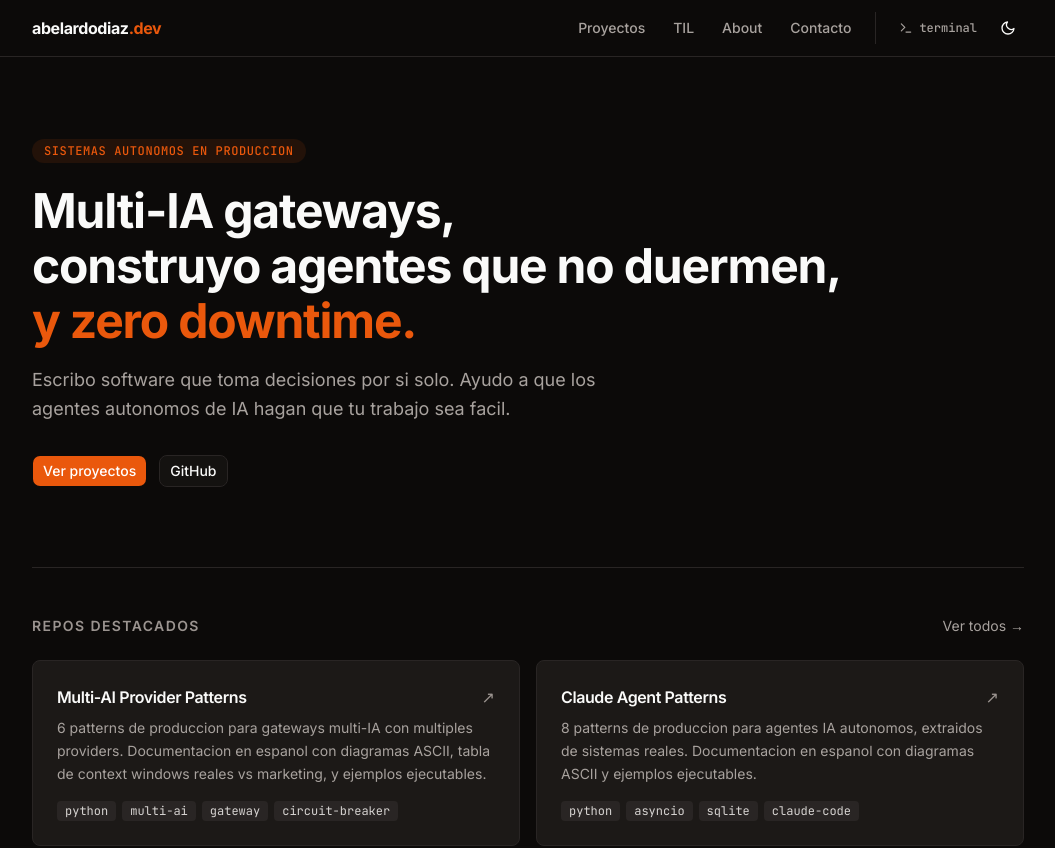
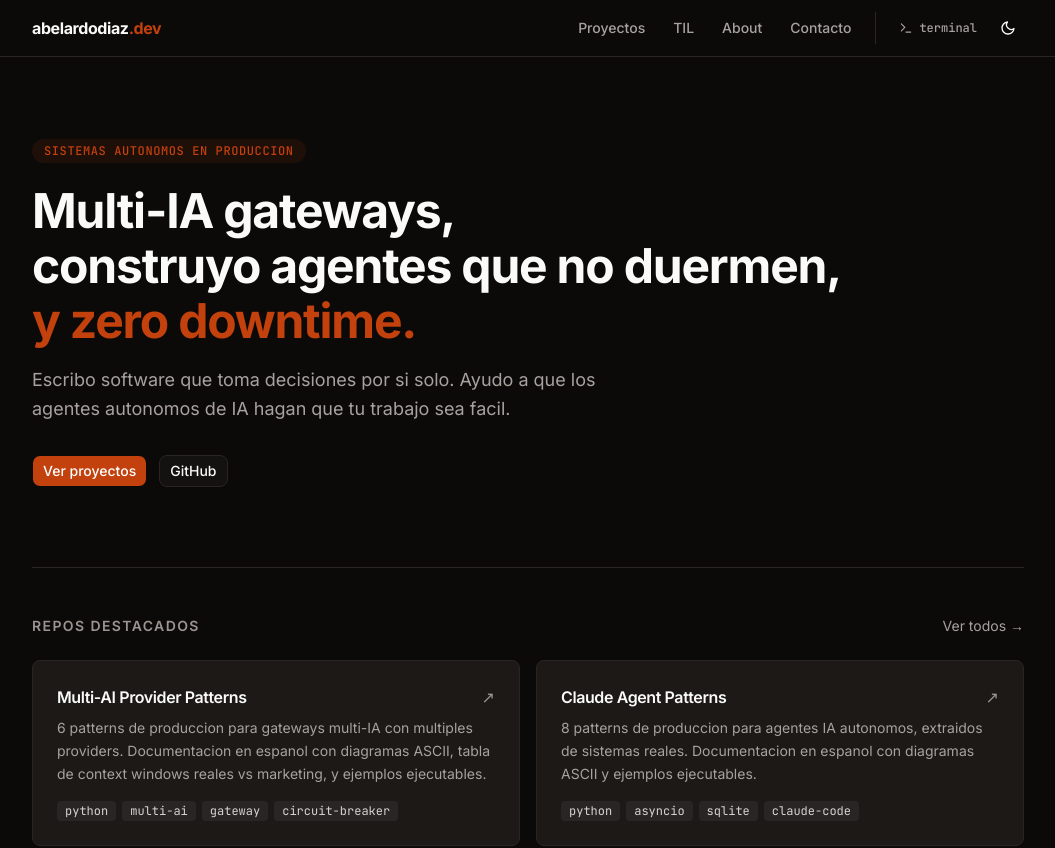
Before and after one commit to abelardodiaz/web26-073-portfolio-organico, a Next.js app in the folder site/: page / in a window 1280 px wide. Shown: the top 848 px of the page, without its empty margins (112-1167 px from the left). Built offline with nearby package versions, Linux system fonts and the light colour scheme.

Commit message:
fix(site): darken editorial dark primary for WCAG AA contrast
- Primary #ea580c -> #c2410c (white text contrast 3.55 -> 5.02:1)
- Update ring, chart-1, sidebar-primary to match
- fg-subtle already at #9b9490 from previous commit

Co-Authored-By: Claude Opus 4.6 (1M context) <noreply@anthropic.com>

```diff
--- a/site/app/globals.css
+++ b/site/app/globals.css
@@ -96,7 +96,7 @@
   --card-foreground: #fafaf9;
   --popover: #1c1917;
   --popover-foreground: #fafaf9;
-  --primary: #ea580c;
+  --primary: #c2410c;
   --primary-foreground: #ffffff;
   --secondary: #292524;
   --secondary-foreground: #d6d3d1;
@@ -107,21 +107,21 @@
   --destructive: #ef4444;
   --border: #292524;
   --input: #292524;
-  --ring: #ea580c;
+  --ring: #c2410c;
   --fg-subtle: #9b9490;
-  --chart-1: #ea580c;
+  --chart-1: #c2410c;
   --chart-2: #f97316;
   --chart-3: #fb923c;
   --chart-4: #fdba74;
   --chart-5: #fed7aa;
   --sidebar: #0c0a09;
   --sidebar-foreground: #fafaf9;
-  --sidebar-primary: #ea580c;
+  --sidebar-primary: #c2410c;
   --sidebar-primary-foreground: #ffffff;
   --sidebar-accent: #431407;
   --sidebar-accent-foreground: #fafaf9;
   --sidebar-border: #292524;
-  --sidebar-ring: #ea580c;
+  --sidebar-ring: #c2410c;
 }
 
 /* ── Terminal Light ── */
```
